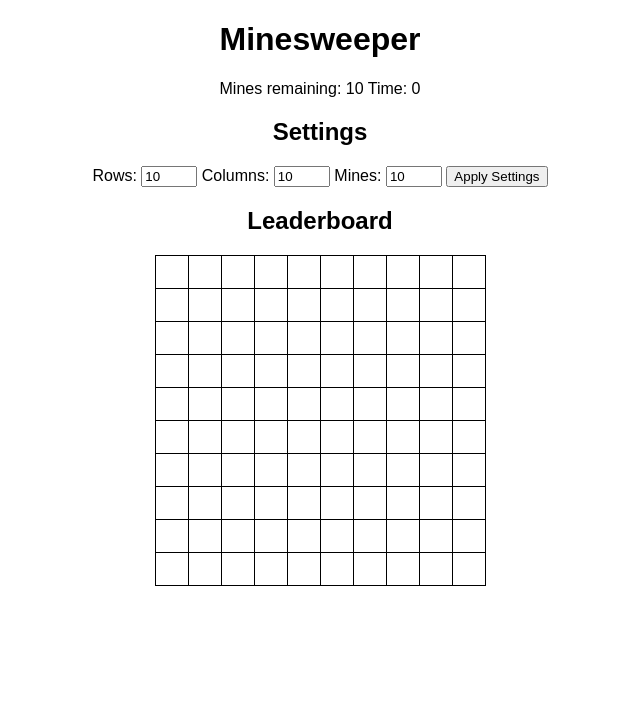
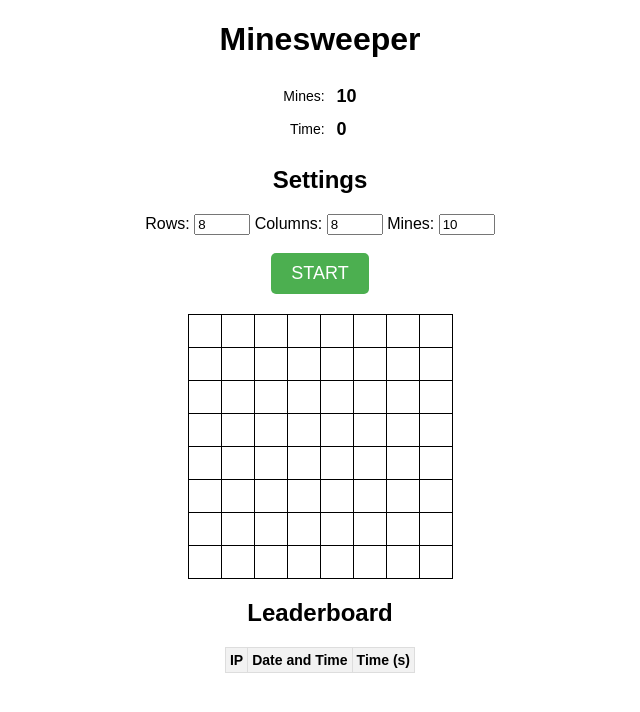
Before and after one commit to wafy80/minesweeper, a Flask app: page / in a window 1280 px wide. Shown: the top 712 px of the page, without its empty margins (320-960 px from the left). Run offline with Flask 3, Linux system fonts and the light colour scheme; lists and menus that the app fills with data are empty.

Commit message:
first revision

```diff
--- a/app.py
+++ b/app.py
@@ -2,14 +2,19 @@ from flask import Flask, render_template, request, jsonify
 import random
 import time
 import json
+from datetime import datetime
 
 app = Flask(__name__)
 
+timer_started = False  # Tracks whether the timer has started
+
 # Function to create a minesweeper field
+# Generates a grid with the specified number of rows, columns, and mines
 def create_field(rows, cols, mines):
     field = [['0' for _ in range(cols)] for _ in range(rows)]
     mine_positions = random.sample(range(rows * cols), mines)
 
+    # Place mines in the field
     for pos in mine_positions:
         row = pos // cols
         col = pos % cols
@@ -30,14 +35,16 @@ def create_field(rows, cols, mines):
     return field
 
 # Function to reveal a cell
+# Reveals the cell and recursively reveals adjacent cells if the cell is empty ('0')
 def reveal_cell(field, row, col, revealed):
-    if field[row][col] == 'X':
+    if field[row][col] == 'X':  # If the cell is a mine, return False
         return False
-    elif field[row][col] != '0':
+    elif field[row][col] != '0':  # If the cell is not empty, reveal it and return True
         revealed[row][col] = True
         return True
     else:
         revealed[row][col] = True
+        # Recursively reveal adjacent cells
         for i in range(max(0, row-1), min(len(field), row+2)):
             for j in range(max(0, col-1), min(len(field[0]), col+2)):
                 if not revealed[i][j]:
@@ -45,7 +52,8 @@ def reveal_cell(field, row, col, revealed):
                         return False
         return True
 
-# Function to add/remove a flag
+# Function to add or remove a flag
+# Updates the flag status of a cell and adjusts the remaining mine count
 def add_flag(row, col, flags, mines_remaining):
     if flags[row][col]:
         flags[row][col] = False
@@ -56,16 +64,24 @@ def add_flag(row, col, flags, mines_remaining):
     return mines_remaining
 
 # Function to check if the game is won
+# The game is won if all free cells are revealed or all mines are flagged
 def is_game_won(field, revealed, flags):
+    all_free_cells_revealed = True
+    all_mines_flagged = True
+
     for row in range(len(field)):
         for col in range(len(field[0])):
+            # Check if all non-mine cells are revealed
+            if field[row][col] != 'X' and not revealed[row][col]:
+                all_free_cells_revealed = False
+            # Check if all mines are flagged
             if field[row][col] == 'X' and not flags[row][col]:
-                return False
-            if field[row][col] != 'X' and not revealed[row][col]:
-                return False
-    return True
+                all_mines_flagged = False
+
+    return all_free_cells_revealed or all_mines_flagged
 
 # Load leaderboard from a file
+# Reads the leaderboard data from 'leaderboard.json'
 def load_leaderboard():
     try:
         with open('leaderboard.json', 'r') as file:
@@ -74,26 +90,29 @@ def load_leaderboard():
         return []
 
 # Save leaderboard to a file
+# Writes the leaderboard data to 'leaderboard.json'
 def save_leaderboard(leaderboard):
     with open('leaderboard.json', 'w') as file:
         json.dump(leaderboard, file)
 
 @app.route('/')
 def index():
-    global field, revealed, flags, start_time, rows, cols, mines
-    rows = rows if 'rows' in globals() else 10
-    cols = cols if 'cols' in globals() else 10
+    # Initialize the game field and settings
+    global field, revealed, flags, start_time, rows, cols, mines, timer_started
+    rows = rows if 'rows' in globals() else 8
+    cols = cols if 'cols' in globals() else 8
     mines = mines if 'mines' in globals() else 10
     field = create_field(rows, cols, mines)
     revealed = [[False for _ in range(cols)] for _ in range(rows)]
     flags = [[False for _ in range(cols)] for _ in range(rows)]
     start_time = time.time()
+    timer_started = False
     leaderboard = load_leaderboard()
     return render_template('index.html', rows=rows, cols=cols, mines=mines, leaderboard=leaderboard)
 
 @app.route('/click', methods=['POST'])
 def click():
-    global field, revealed, flags, mines
+    global field, revealed, flags, mines, timer_started, start_time
     data = request.get_json()
     row = data['row']
     col = data['col']
@@ -101,8 +120,26 @@ def click():
 
     if action == 'flag':
         mines = add_flag(row, col, flags, mines)
+        if is_game_won(field, revealed, flags):
+            end_time = time.time()
+            game_time = int(end_time - (start_time if timer_started else end_time))
+            leaderboard = load_leaderboard()
+            leaderboard.append({
+                'time': game_time,
+                'date': datetime.now().strftime('%d/%m/%Y'),
+                'time_of_day': datetime.now().strftime('%H:%M:%S'),
+                'ip': request.remote_addr
+            })
+            leaderboard.sort(key=lambda x: x['time'])
+            leaderboard = leaderboard[:10]
+            save_leaderboard(leaderboard)
+            return jsonify({'action': 'flag', 'flags': flags, 'minesRemaining': mines, 'won': True, 'time': game_time})
         return jsonify({'action': 'flag', 'flags': flags, 'minesRemaining': mines})
+
     elif action == 'click':
+        if not timer_started:
+            start_time = time.time()
+            timer_started = True
         success = reveal_cell(field, row, col, revealed)
         if not success:
             return jsonify({'success': False, 'field': field, 'revealed': revealed, 'flags': flags})
@@ -111,23 +148,41 @@ def click():
                 end_time = time.time()
                 game_time = int(end_time - start_time)
                 leaderboard = load_leaderboard()
-                leaderboard.append({'time': game_time})
+                leaderboard.append({
+                    'time': game_time,
+                    'date': datetime.now().strftime('%d/%m/%Y'),
+                    'time_of_day': datetime.now().strftime('%H:%M:%S'),
+                    'ip': request.remote_addr
+                })
                 leaderboard.sort(key=lambda x: x['time'])
-                leaderboard = leaderboard[:10]  # Keep only top 10 scores
+                leaderboard = leaderboard[:10]
                 save_leaderboard(leaderboard)
                 return jsonify({'success': True, 'field': field, 'revealed': revealed, 'flags': flags, 'won': True, 'time': game_time})
             return jsonify({'success': True, 'field': field, 'revealed': revealed, 'flags': flags})
 
 @app.route('/time', methods=['GET'])
 def get_game_time():
-    global start_time
+    # Get the elapsed game time only if the timer has started
+    global start_time, timer_started
+    if not timer_started:
+        return jsonify({'time': 0})  # Return 0 if the timer hasn't started
     current_time = time.time()
     game_time = int(current_time - start_time)
     return jsonify({'time': game_time})
 
+@app.route('/start_timer', methods=['POST'])
+def start_timer():
+    # Start the timer when the player clicks "Start" or a cell
+    global start_time, timer_started
+    if not timer_started:
+        start_time = time.time()
+        timer_started = True
+    return jsonify({'success': True})
+
 @app.route('/settings', methods=['POST'])
 def settings():
-    global field, revealed, flags, start_time, rows, cols, mines
+    # Update game settings (rows, columns, mines)
+    global field, revealed, flags, start_time, rows, cols, mines, timer_started
     data = request.get_json()
     rows = data['rows']
     cols = data['cols']
@@ -136,6 +191,7 @@ def settings():
     revealed = [[False for _ in range(cols)] for _ in range(rows)]
     flags = [[False for _ in range(cols)] for _ in range(rows)]
     start_time = time.time()
+    timer_started = False
     return jsonify({'success': True, 'rows': rows, 'cols': cols, 'mines': mines})
 
 if __name__ == '__main__':
--- /dev/null
+++ b/requirements.txt
@@ -0,0 +1 @@
+Flask
--- a/static/css/style.css
+++ b/static/css/style.css
@@ -21,8 +21,9 @@ body {
 }
 
 .cell.mine {
-    background-color: red;
+    background-color: red; /* Highlight mines in red */
     color: white;
+    font-weight: bold;
 }
 
 .cell.flag::after {
@@ -39,10 +40,86 @@ body {
     margin-bottom: 20px;
 }
 
+#info-table {
+    margin: 0 auto;
+    border-collapse: collapse;
+    text-align: left;
+    font-size: 14px;
+}
+
+#info-table td {
+    padding: 6px;
+}
+
+#info-table td:first-child {
+    text-align: right;
+}
+
+#info-table td:last-child {
+    font-weight: bold;
+    text-align: left;
+    font-size: 18px;
+}
+
 #settings {
     margin-bottom: 20px;
+}
+
+#settings-form button {
+    font-size: 18px; /* Increase font size */
+    padding: 10px 20px; /* Add padding for a larger button */
+    background-color: #4CAF50; /* Green background */
+    color: white; /* White text */
+    border: none; /* Remove border */
+    border-radius: 5px; /* Rounded corners */
+    cursor: pointer; /* Pointer cursor on hover */
+    transition: background-color 0.3s ease; /* Smooth hover effect */
+}
+
+#settings-form button:hover {
+    background-color: #45a049; /* Darker green on hover */
 }
 
 #leaderboard {
     margin-bottom: 20px;
 }
+
+#leaderboard-table {
+    margin: 0 auto;
+    border-collapse: collapse;
+    text-align: left;
+}
+
+#leaderboard-table th, #leaderboard-table td {
+    border: 1px solid #ddd;
+    padding: 4px;
+    font-size: 14px;
+}
+
+#leaderboard-table th {
+    background-color: #f2f2f2;
+    font-weight: bold;
+}
+
+#leaderboard-table tr:nth-child(even) {
+    background-color: #f9f9f9;
+}
+
+#leaderboard-table tr:hover {
+    background-color: #ddd;
+}
+
+#message {
+    display: block;
+    margin-top: 10px;
+    font-size: 30px;
+    font-weight: bold;
+}
+
+#message.success {
+    color: green;
+}
+
+#message.error {
+    color: red;
+}
--- a/static/js/script.js
+++ b/static/js/script.js
@@ -3,19 +3,37 @@ document.addEventListener('DOMContentLoaded', function() {
     const minesRemainingElement = document.getElementById('mines-remaining');
     const timerElement = document.getElementById('timer');
     const leaderboardList = document.getElementById('leaderboard-list');
+    const messageElement = document.getElementById('message');
     let minesRemaining = parseInt(document.getElementById('mines').textContent) || 0;
     let startTime = true;
 
     function updateMinesRemaining() {
-        minesRemainingElement.textContent = `Mines remaining: ${minesRemaining}`;
+        minesRemainingElement.textContent = `${minesRemaining}`;
     }
 
     function updateTimer() {
         fetch('/time')
             .then(response => response.json())
             .then(data => {
-                timerElement.textContent = `Time: ${data.time}`;
+                timerElement.textContent = `${data.time}`;
             });
+    }
+
+    function showMessage(message, type) {
+        messageElement.textContent = message;
+        messageElement.className = type;
+    }
+
+    function highlightMines(field) {
+        // Highlight all cells that contain mines
+        field.forEach((row, i) => {
+            row.forEach((cell, j) => {
+                if (cell === 'X') { // 'X' represents a mine
+                    const mineCell = document.querySelector(`.cell[data-row="${i}"][data-col="${j}"]`);
+                    mineCell.classList.add('mine'); // Add the 'mine' class
+                }
+            });
+        });
     }
 
     setInterval(updateTimer, 1000);
@@ -24,6 +42,7 @@ document.addEventListener('DOMContentLoaded', function() {
         cell.addEventListener('click', function() {
             if (startTime) {
                 startTime = false;
+                startTimer(); // Start the timer on the first click
             }
             const row = cell.getAttribute('data-row');
             const col = cell.getAttribute('data-col');
@@ -49,11 +68,13 @@ document.addEventListener('DOMContentLoaded', function() {
                         });
                     });
                     if (data.won) {
-                        alert(`You won in ${data.time} seconds!`);
+                        showMessage(`You won in ${data.time} seconds!`, 'success');
+                        highlightMines(data.field); // Highlight mines on victory
                         updateLeaderboard(data.time);
                     }
                 } else {
-                    alert('You lost!');
+                    showMessage('You lost!', 'error');
+                    highlightMines(data.field); // Highlight mines on defeat
                     data.revealed.forEach((r, i) => {
                         r.forEach((c, j) => {
                             if (c) {
@@ -90,33 +111,38 @@ document.addEventListener('DOMContentLoaded', function() {
                 if (data.action === 'flag') {
                     data.flags.forEach((r, i) => {
                         r.forEach((c, j) => {
+                            const cell = document.querySelector(`.cell[data-row="${i}"][data-col="${j}"]`);
                             if (c) {
-                                const cell = document.querySelector(`.cell[data-row="${i}"][data-col="${j}"]`);
                                 cell.classList.add('flag');
                             } else {
-                                const cell = document.querySelector(`.cell[data-row="${i}"][data-col="${j}"]`);
                                 cell.classList.remove('flag');
                             }
                         });
                     });
                     minesRemaining = data.minesRemaining;
                     updateMinesRemaining();
+
+                    if (data.won) {
+                        showMessage(`You won in ${data.time} seconds!`, 'success');
+                        highlightMines(data.field); // Highlight mines on victory
+                        updateLeaderboard(data.time);
+                    }
                 }
             });
         });
-
     });
 
-    function updateLeaderboard(time) {
-        leaderboardList.innerHTML = '';
+    function updateLeaderboard() {
+        const leaderboardTableBody = document.querySelector('#leaderboard-table tbody');
+        leaderboardTableBody.innerHTML = ''; // Clear the existing table
         fetch('/')
             .then(response => response.text())
             .then(html => {
                 const parser = new DOMParser();
                 const doc = parser.parseFromString(html, 'text/html');
-                const leaderboardItems = doc.querySelectorAll('#leaderboard-list li');
-                leaderboardItems.forEach(item => {
-                    leaderboardList.appendChild(item.cloneNode(true));
+                const leaderboardRows = doc.querySelectorAll('#leaderboard-table tbody tr');
+                leaderboardRows.forEach(row => {
+                    leaderboardTableBody.appendChild(row.cloneNode(true));
                 });
             });
     }
@@ -137,6 +163,16 @@ function applySettings() {
     .then(data => {
         if (data.success) {
             location.reload();
+            startTimer(); // Start the timer when the game is reset
         }
     });
 }
+
+function startTimer() {
+    fetch('/start_timer', {
+        method: 'POST',
+        headers: {
+            'Content-Type': 'application/json'
+        }
+    });
+}
--- a/templates/index.html
+++ b/templates/index.html
@@ -9,8 +9,17 @@
 <body>
     <h1>Minesweeper</h1>
     <div id="info">
-        <span id="mines-remaining">Mines remaining: {{ mines }}</span>
-        <span id="timer">Time: 0</span>
+        <table id="info-table">
+            <tr>
+                <td>Mines:</td>
+                <td id="mines-remaining">{{ mines }}</td>
+            </tr>
+            <tr>
+                <td>Time:</td>
+                <td id="timer">0</td>
+            </tr>
+        </table>
+        <span id="message"></span>
     </div>
     <div id="settings">
         <h2>Settings</h2>
@@ -21,16 +30,9 @@
             <input type="number" id="cols" name="cols" value="{{ cols }}" min="5" max="20">
             <label for="mines">Mines:</label>
             <input type="number" id="mines" name="mines" value="{{ mines }}" min="5" max="50">
-            <button type="button" onclick="applySettings()">Apply Settings</button>
+            <br><br>
+            <button type="button" onclick="applySettings()">START</button>
         </form>
-    </div>
-    <div id="leaderboard">
-        <h2>Leaderboard</h2>
-        <ul id="leaderboard-list">
-            {% for entry in leaderboard %}
-            <li>{{ entry.time }}s</li>
-            {% endfor %}
-        </ul>
     </div>
     <table id="minesweeper-field">
         {% for row in range(rows) %}
@@ -41,6 +43,27 @@
         </tr>
         {% endfor %}
     </table>
+    <div id="leaderboard">
+        <h2>Leaderboard</h2>
+        <table id="leaderboard-table">
+            <thead>
+                <tr>
+                    <th>IP</th>
+                    <th>Date and Time</th>
+                    <th>Time (s)</th>
+                </tr>
+            </thead>
+            <tbody>
+                {% for entry in leaderboard %}
+                <tr>
+                    <td>{{ entry.ip }}</td>
+                    <td>{{ entry.date }} {{ entry.time_of_day }}</td>
+                    <td style="text-align: right;">{{ entry.time }}</td>
+                </tr>
+                {% endfor %}
+            </tbody>
+        </table>
+    </div>
     <script src="{{ url_for('static', filename='js/script.js') }}"></script>
 </body>
 </html>
```
Also changed, not shown: 1 other file.
